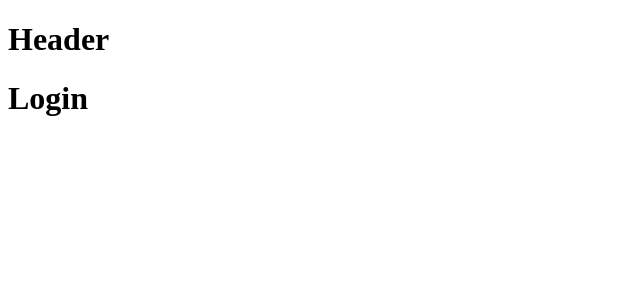
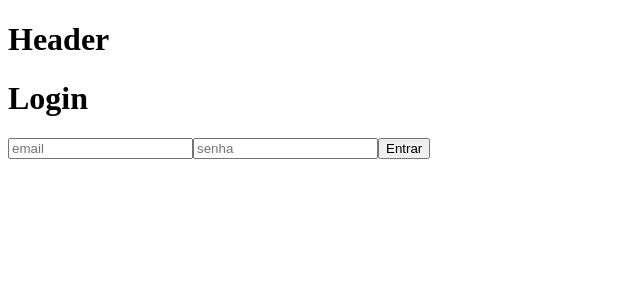
Before and after one commit to future4code/Vaughan-labe-food5, a React (Create React App) app: page /login in a window 1280 px wide. Shown: the top 300 px of the page, without its empty margins (0-640 px from the left). Built offline with nearby package versions, Linux system fonts and the light colour scheme.

Commit message:
Pagina Login

```diff
--- a/src/pages/loginpage/LoginPage.js
+++ b/src/pages/loginpage/LoginPage.js
@@ -1,13 +1,63 @@
+import React, { useState } from "react";
+import { useNavigate } from "react-router-dom";
+import axios from "axios";
+import { BASE_URL } from "../../constants/urls";
 
-import React from 'react';
 
 
 const LoginPage = () => {
+    const history = useNavigate()
+    const [email, setEmail] = useState("")
+    const [password, setPassword] = useState("")
+
+    const onChangeEmail = (event) => {
+        setEmail(event.target.value)
+    }
+
+    const onChangePassword = (event) => {
+        setPassword(event.target.value)
+    }
+
+    const onSubmitLogin = () => {
+        console.log(email, password)
+        const body = {
+            email: email,
+            password: password
+        }
+        axios.post(`${BASE_URL}/login`, body)
+        .then((response) => {
+        console.log('Deu certo:',response.data.token)
+        localStorage.setItem('token',response.data.token)
+            history('/login')
+
+        })
+        .catch((error) => {
+            console.log('Deu errado:',error.response.data.message)
+        })
+    }
+
+
+
+
     return (
         <div>
             <h1>Login</h1>
+            <input
+            placeholder="email"
+            type="email"
+            value={email}
+            onChange={onChangeEmail}            />
+            <input
+            placeholder="senha"
+            type="password"
+            value={password}
+            onChange={onChangePassword}
+            />
+
+            <button onClick={onSubmitLogin}>Entrar</button>
+
         </div>
-      );
+    )
 }
 
 export default LoginPage;
```
